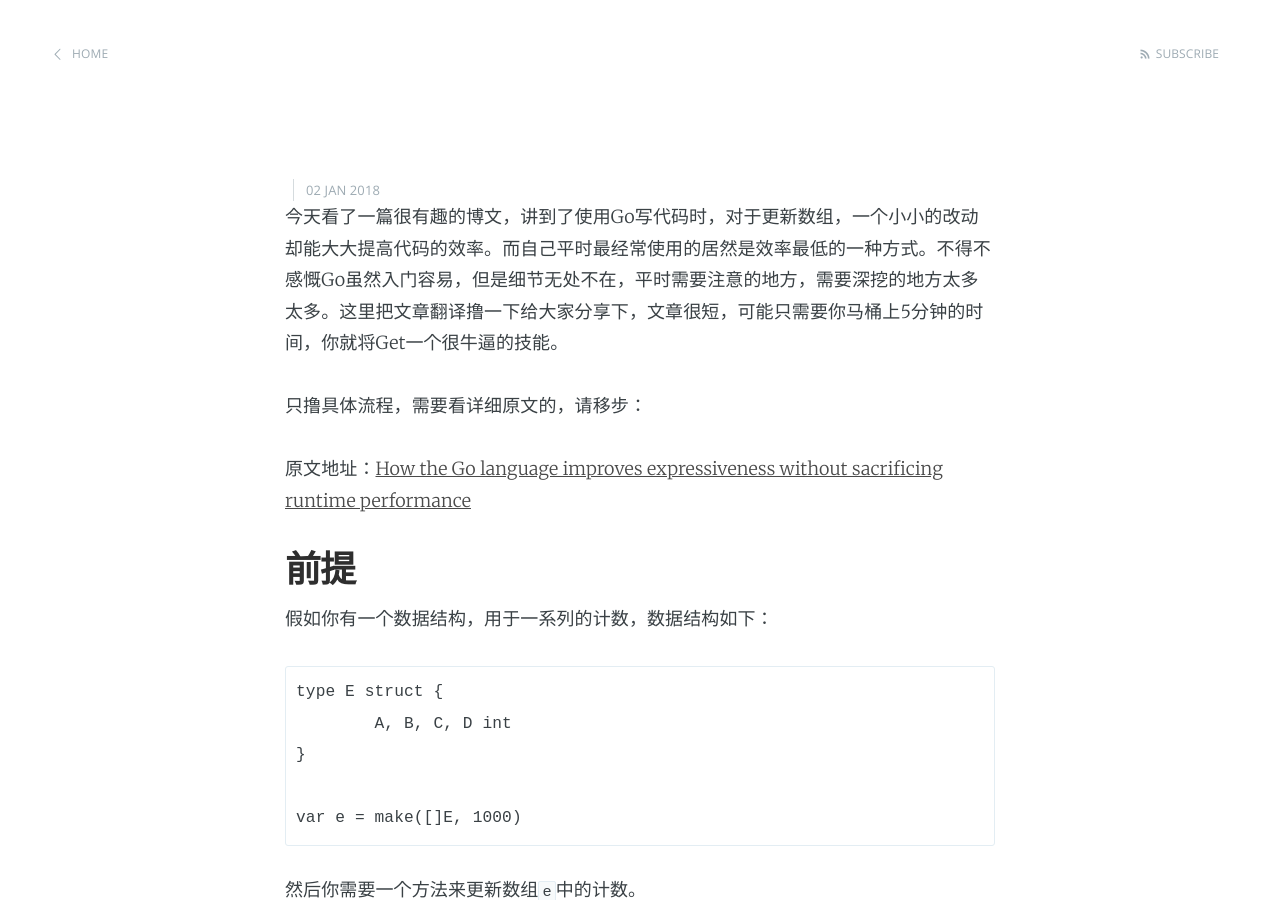
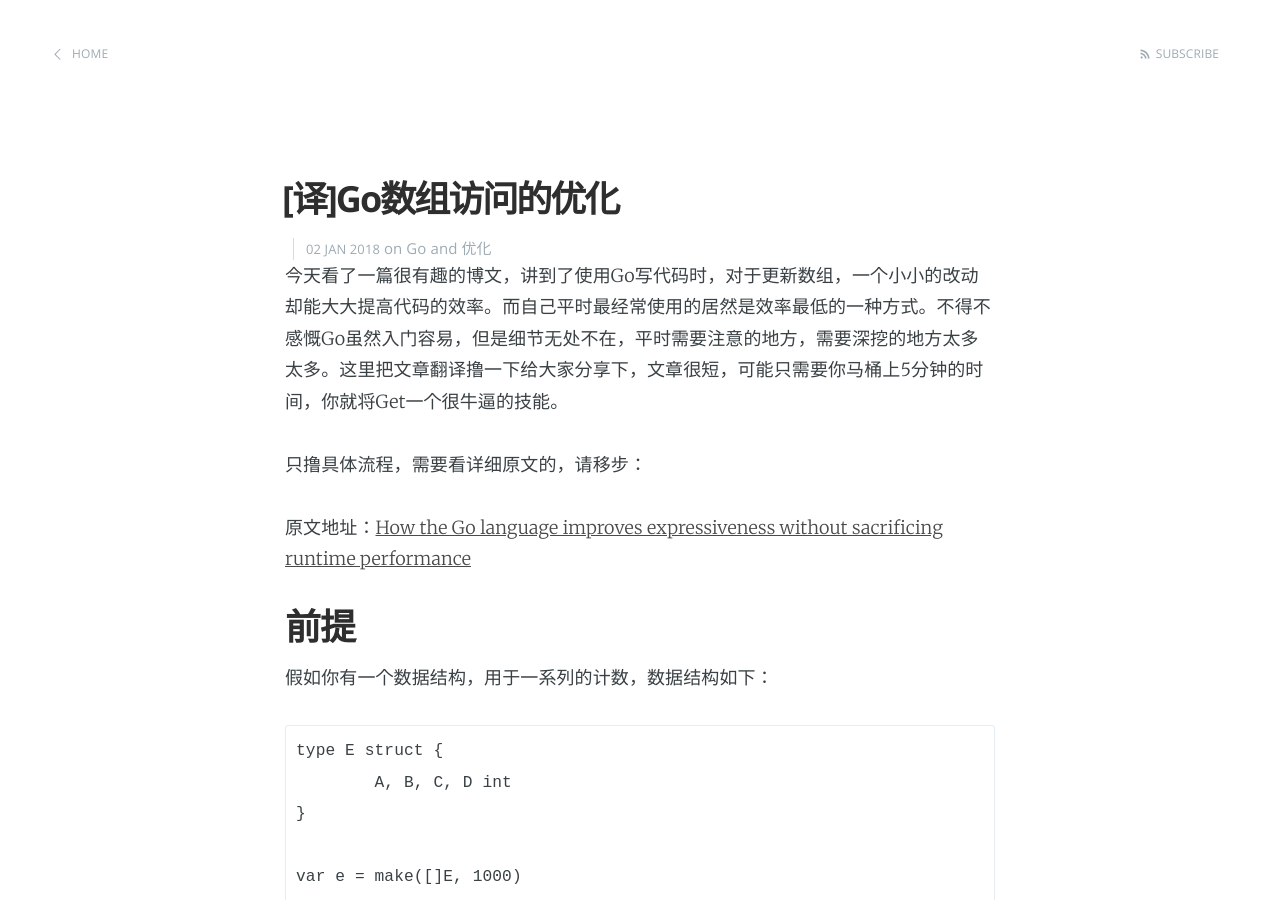
Before and after one commit to xingwangc/xingwangc.github.io, a Jekyll site: the page built from _posts/2018-01-02-[译]Go数组访问的优化.md, in a window 1280 px wide and 900 px high. Built offline with Jekyll 4.4.1, drawn with Linux system fonts in a browser that asks for light colours; our own code applies the rules of GitHub Pages for plain Markdown files.

Commit message:
修复title格式错误

```diff
--- a/_posts/2018-01-02-[译]Go数组访问的优化.md
+++ b/_posts/2018-01-02-[译]Go数组访问的优化.md
@@ -1,7 +1,7 @@
 ---
 layout: post
-title:  [译]Go数组访问的优化
-date:   2018-01-02
+title: "[译]Go数组访问的优化"
+date: 2018-01-02
 categories: Go 优化
 ---
 
```
Also changed, not shown: _posts/2018-01-02-[译]Go并发模式:context.md (+2 -2 lines).
